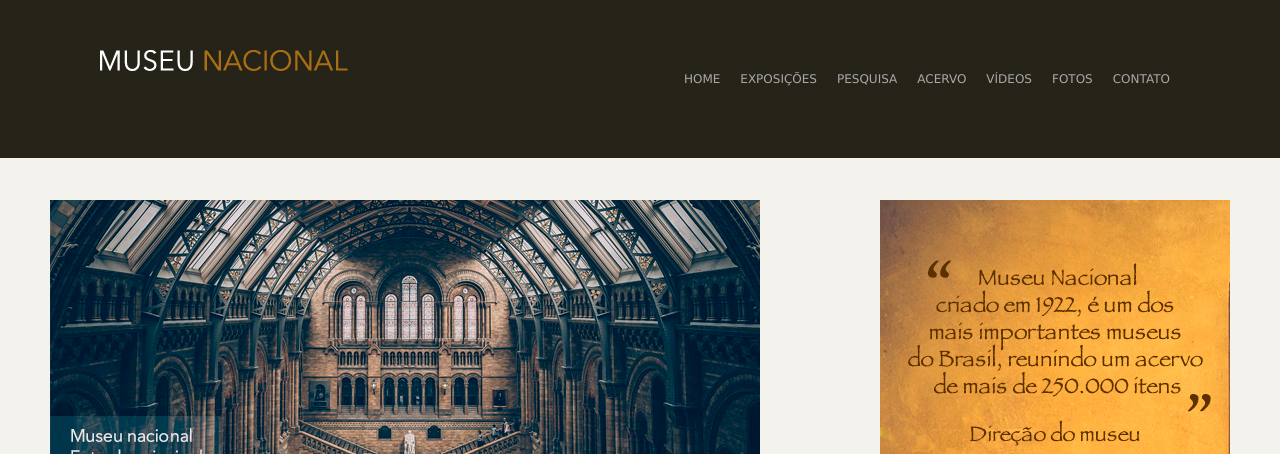
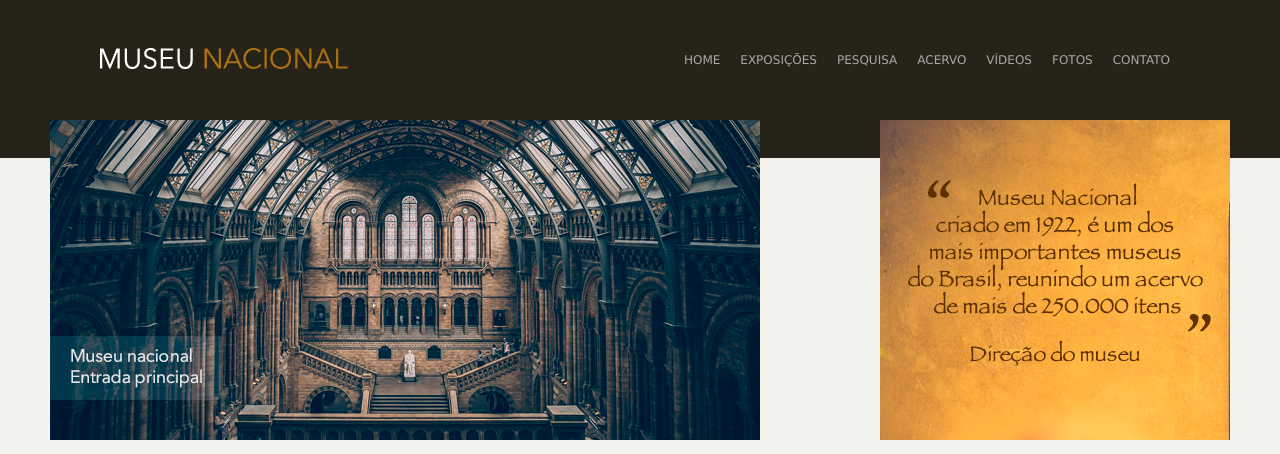
Before and after one commit to fer-andrade12/Projeto-museu-nacional-, a plain HTML site: page index.html in a window 1280 px wide. Shown: the top 454 px of the page. Drawn offline with nearby package versions, Linux system fonts and the light colour scheme.

Commit message:
Feito alinhamento do menu no arquivo HTML E CSS

```diff
--- a/estilo.css
+++ b/estilo.css
@@ -3,6 +3,7 @@ body {
     font: 12px "lucida Grande", "lucida sans Unicode", Arial, sans-serif;
     padding: 0px;
     margin: 0px;
+    box-sizing: border-box;
 }
 
 /* cabeçalho e menu
@@ -10,33 +11,25 @@ body {
 header{
     display: flex;
     justify-content: center;
-    height: 200px;
+    height: 120px;
 }
 #container {
     display: flex;
     justify-content: space-between;
     width: 1080px;
-    margin: 0 auto;
+    align-items: center;
 }
-
 a:link a:active a:visited {
    color: grey;
 }
-
 a:hover {
     color:#808000;
     text-decoration: underline;
 }
-
 a {
     color: darkgray;
     text-decoration: none;
 }
-
-#container, #menu{
-    padding-top: 50px;
-}
-
 nav menu{
     padding-bottom: 20px;
 }
```
Also changed, not shown: index.html (+2 -6 lines).
